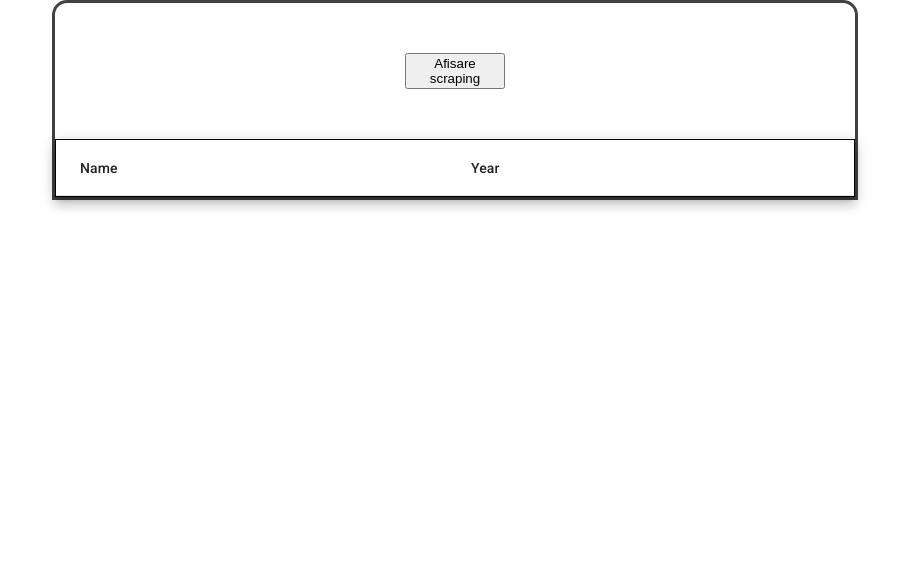
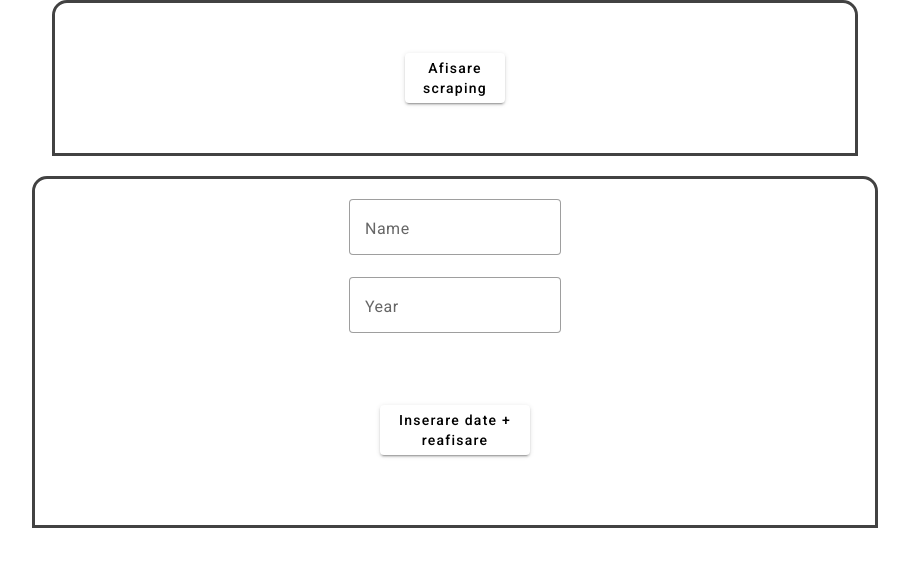
Before and after one commit to Ioana2002/FrontendProiect-Web-Semantic, an Angular app: page /general in a window 1280 px wide. Shown: the top 566 px of the page, without its empty margins (185-1094 px from the left). Built offline with nearby package versions, Linux system fonts and the light colour scheme.

Commit message:
Pregatire rdf

```diff
--- a/src/app/app.module.ts
+++ b/src/app/app.module.ts
@@ -1,6 +1,7 @@
 import { NgModule } from '@angular/core';
 import { BrowserModule } from '@angular/platform-browser';
 import { HttpClientModule } from '@angular/common/http';
+import { ReactiveFormsModule } from '@angular/forms';
 
 import { AppRoutingModule } from './app-routing.module';
 import { AppComponent } from './app.component';
@@ -52,7 +53,8 @@ import { MatCardModule } from '@angular/material/card';
     MatAutocompleteModule,
     MatPaginatorModule,
     MatDialogModule,
-    MatCardModule
+    MatCardModule,
+    ReactiveFormsModule,
   ],
   providers: [],
   bootstrap: [AppComponent]
--- a/src/app/components/general/general.component.css
+++ b/src/app/components/general/general.component.css
@@ -21,3 +21,9 @@
 table, th, td {
   border:1px solid black;
 }
+
+form{
+  display: flex;
+  flex-direction: column;
+  align-items: flex-start;
+}
--- a/src/app/components/general/general.component.html
+++ b/src/app/components/general/general.component.html
@@ -2,19 +2,16 @@
 
 <body>
   <section class="container">
-    <button style="width: 100px;
+    <button mat-raised-button style="width: 100px;
+            height: 50px;
             margin: auto;
             margin-bottom: 50px;
             margin-top: 50px;" (click)="ShowScrapped()">Afisare scraping</button>
-    <table mat-table [dataSource]="dataSource" class="mat-elevation-z8">
-
-      <!-- Position Column -->
+    <table mat-table [dataSource]="dataSource" *ngIf="this.scraped == true" class="mat-elevation-z8">
       <ng-container matColumnDef="name">
         <mat-header-cell *matHeaderCellDef> Name </mat-header-cell>
         <mat-cell *matCellDef="let element"> {{element.name}} </mat-cell>
       </ng-container>
-
-      <!-- Name Column -->
       <ng-container matColumnDef="year">
         <mat-header-cell *matHeaderCellDef> Year </mat-header-cell>
         <mat-cell *matCellDef="let element"> {{element.year}} </mat-cell>
@@ -24,6 +21,24 @@
       <mat-row *matRowDef="let row; columns: displayedColumns;"></mat-row>
     </table>
   </section>
+  <section class="container"  style="margin-top: 20px; align-items:center; padding: 20px;">
+    <form [formGroup] = "formRDF">
+      <mat-form-field appearance="outline">
+        <mat-label>Name</mat-label>
+        <input matInput formControlName="name" />
+      </mat-form-field>
+
+      <mat-form-field appearance="outline">
+        <mat-label>Year</mat-label>
+        <input matInput formControlName="year" />
+      </mat-form-field>
+      <button mat-raised-button style="width: 150px;
+            height: 50px;
+            margin: auto;
+            margin-bottom: 50px;
+            margin-top: 50px;" >Inserare date + reafisare</button>
+    </form>
+  </section>
 
 </body>
 
--- a/src/app/components/general/general.component.ts
+++ b/src/app/components/general/general.component.ts
@@ -2,6 +2,7 @@ import { Component, OnInit, QueryList, ViewChildren } from '@angular/core';
 import { HttpClient } from '@angular/common/http';
 import { AppService } from 'src/app/service/app.service';
 import { MatTableDataSource } from '@angular/material/table';
+import { FormGroup, FormBuilder } from '@angular/forms';
 
 
 @Component({
@@ -16,10 +17,19 @@ export class GeneralComponent implements OnInit {
   dataSource = new MatTableDataSource();
   displayedColumns: string[] = ['name', 'year'];
 
-  constructor(private service: AppService, private http: HttpClient) { }
+  scraped: boolean = false;
+
+  formRDF: FormGroup;
+
+  constructor(private service: AppService, private http: HttpClient, private fb: FormBuilder) { }
 
 
-  ngOnInit(): void { }
+  ngOnInit(): void {
+    this.formRDF = this.fb.group({
+      name: [''],
+      year: [''],
+    });
+   }
 
   ShowScrapped() {
     this.service.GetScrappResult().subscribe({
@@ -28,6 +38,7 @@ export class GeneralComponent implements OnInit {
         for (var i = 0; i < 3; i++) {
           this.dataSource.data.push(response[i]);
           this.dataSource._updateChangeSubscription();
+          this.scraped = true;
         }
       }
     })
```
